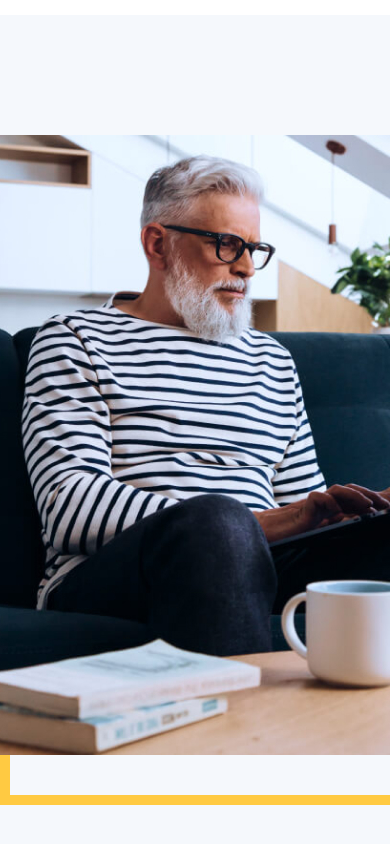
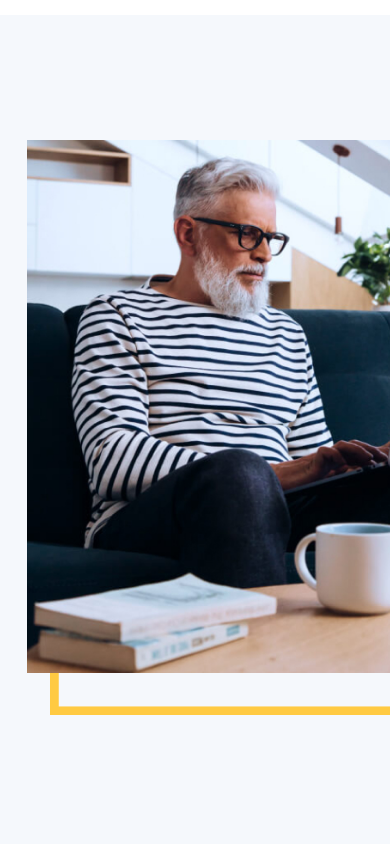
Before and after one commit to fojogrimmo/Pages, a plain HTML site: page index.html in a window 390 px wide. Shown: the part 2137-2981 px from the top of the page. Drawn offline with Linux system fonts and the light colour scheme; files whose address does not match are found by name.

Commit message:
Add desktop media queries for Author and for Books sections

```diff
--- a/css/media.css
+++ b/css/media.css
@@ -25,6 +25,27 @@
   }
   .main-header__content {
     padding: 40px 0px 0px 40px;
+  }
+  .advertising__books-list {
+    padding: 90px 10px 0px 10px;
+  }
+  .author__content {
+    margin: 0px 0px 0px 50px;
+  }
+  .author__text {
+    padding: 0px 20px 0px 80px;
+  }
+  .author__column {
+    padding-left: 20px;
+  }
+  .author__picture {
+    width: 95%;
+    height: auto;
+    margin: -25px 47px 0px 0px;
+  }
+  .author__rectangle {
+    width: 475px;
+    height: 550px;
   }
 }
 
```
